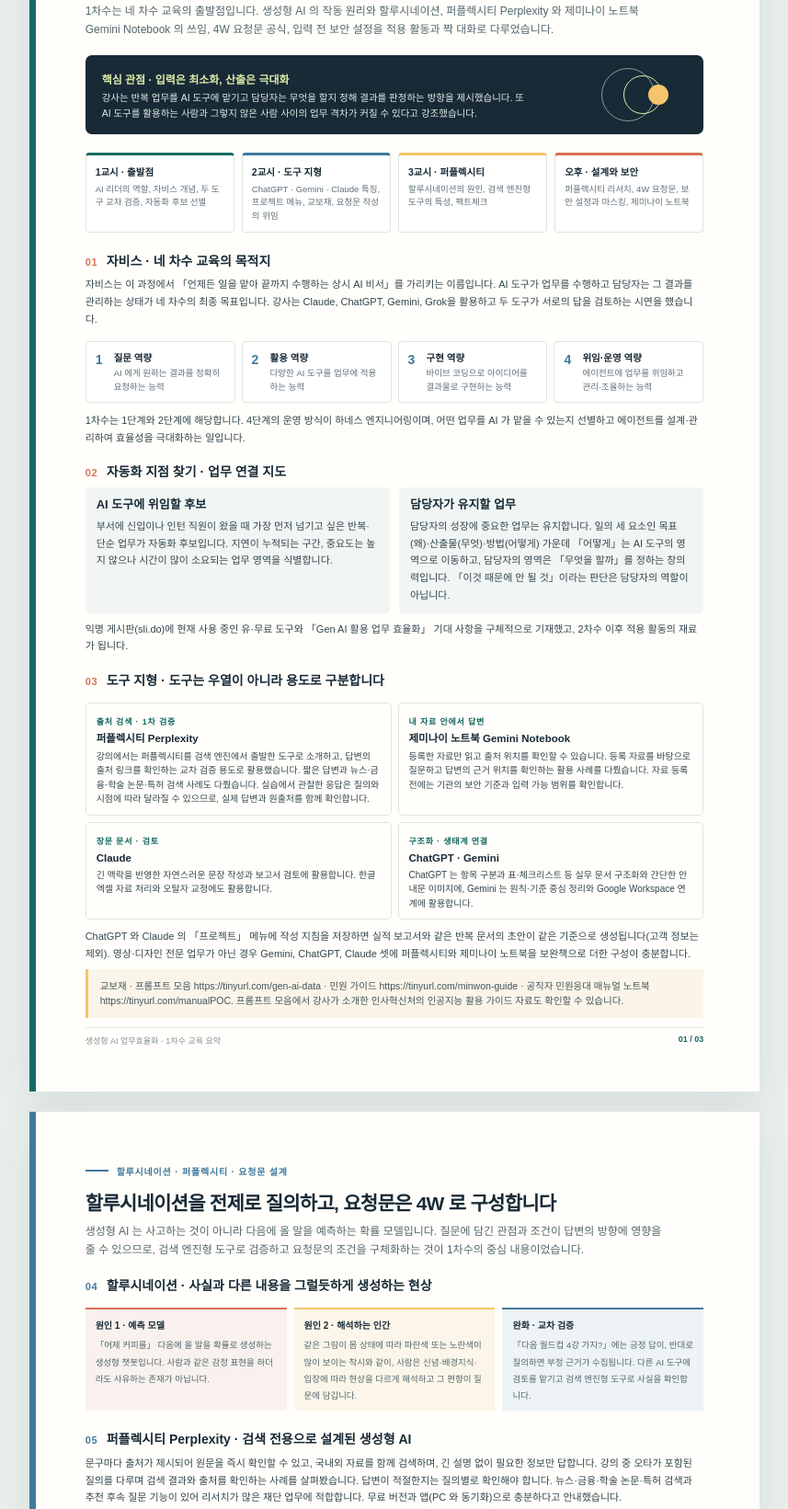
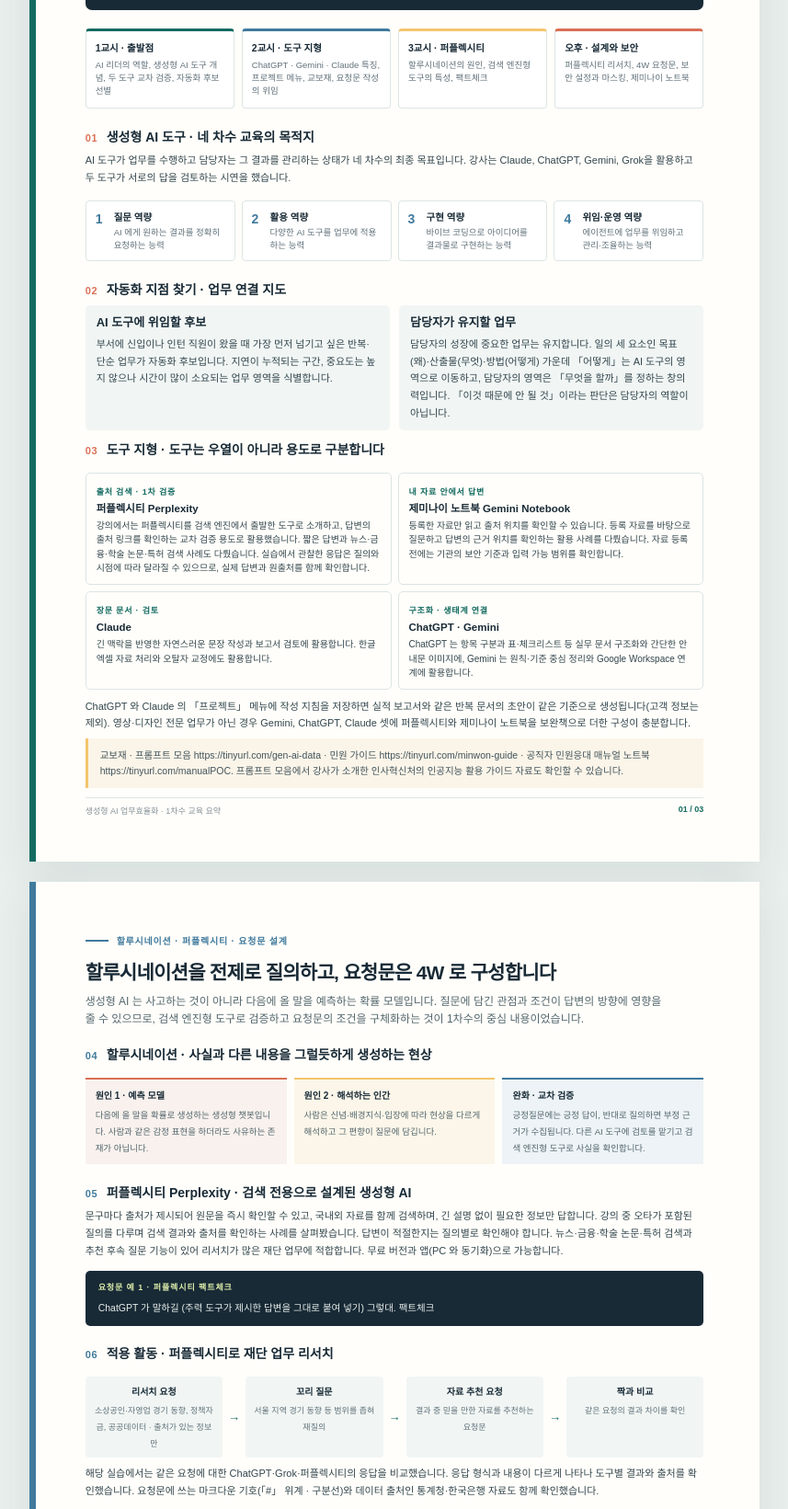
Before and after one commit to insolutionlab/sinbo-day1-summary, a plain HTML site: page index.html in a window 1280 px wide. Shown: the part 257-1898 px from the top of the page at 92% size, without its empty margins (211-1068 px from the left). Drawn offline with Linux system fonts and the light colour scheme.

Commit message:
html 게시 · 생성형 AI 업무효율화 1차수 | 교육 요약 웹교재

```diff
--- a/index.html
+++ b/index.html
@@ -119,8 +119,6 @@
   <main>
     <article class="sheet">
       <div class="eyebrow">서울신용보증재단 · AI 핵심인재 실무 표준화 · 1차수 교육 요약</div>
-      <span class="kicker" style="margin-top:16px">생성형 AI 업무효율화 8H</span>
-      <h1>AI 리더가 1차수에서 배운 것<br>도구의 쓰임을 구분하고 요청문을 설계합니다</h1>
       <p class="byline">강사 이소민</p>
       <p class="lead">1차수는 네 차수 교육의 출발점입니다. 생성형 AI 의 작동 원리와 할루시네이션, 퍼플렉시티 Perplexity 와 제미나이 노트북 Gemini Notebook 의 쓰임, 4W 요청문 공식, 입력 전 보안 설정을 적용 활동과 짝 대화로 다루었습니다.</p>
 
@@ -133,21 +131,20 @@
       </div>
 
       <div class="flow" aria-label="1차수 수업 흐름">
-        <div class="flow-item"><b>1교시 · 출발점</b><span>AI 리더의 역할, 자비스 개념, 두 도구 교차 검증, 자동화 후보 선별</span></div>
+        <div class="flow-item"><b>1교시 · 출발점</b><span>AI 리더의 역할, 생성형 AI 도구 개념, 두 도구 교차 검증, 자동화 후보 선별</span></div>
         <div class="flow-item"><b>2교시 · 도구 지형</b><span>ChatGPT · Gemini · Claude 특징, 프로젝트 메뉴, 교보재, 요청문 작성의 위임</span></div>
         <div class="flow-item"><b>3교시 · 퍼플렉시티</b><span>할루시네이션의 원인, 검색 엔진형 도구의 특성, 팩트체크</span></div>
         <div class="flow-item"><b>오후 · 설계와 보안</b><span>퍼플렉시티 리서치, 4W 요청문, 보안 설정과 마스킹, 제미나이 노트북</span></div>
       </div>
 
-      <div class="section-head"><span class="index">01</span><h3>자비스 · 네 차수 교육의 목적지</h3></div>
-      <p>자비스는 이 과정에서 「언제든 일을 맡아 끝까지 수행하는 상시 AI 비서」를 가리키는 이름입니다. AI 도구가 업무를 수행하고 담당자는 그 결과를 관리하는 상태가 네 차수의 최종 목표입니다. 강사는 Claude, ChatGPT, Gemini, Grok을 활용하고 두 도구가 서로의 답을 검토하는 시연을 했습니다.</p>
+      <div class="section-head"><span class="index">01</span><h3>생성형 AI 도구 · 네 차수 교육의 목적지</h3></div>
+      <p>AI 도구가 업무를 수행하고 담당자는 그 결과를 관리하는 상태가 네 차수의 최종 목표입니다. 강사는 Claude, ChatGPT, Gemini, Grok을 활용하고 두 도구가 서로의 답을 검토하는 시연을 했습니다.</p>
       <div class="steps" aria-label="AI 시대 핵심 역량 4단계">
         <div><span class="num">1</span><b>질문 역량</b><span>AI 에게 원하는 결과를 정확히 요청하는 능력</span></div>
         <div><span class="num">2</span><b>활용 역량</b><span>다양한 AI 도구를 업무에 적용하는 능력</span></div>
         <div><span class="num">3</span><b>구현 역량</b><span>바이브 코딩으로 아이디어를 결과물로 구현하는 능력</span></div>
         <div><span class="num">4</span><b>위임·운영 역량</b><span>에이전트에 업무를 위임하고 관리·조율하는 능력</span></div>
       </div>
-      <p>1차수는 1단계와 2단계에 해당합니다. 4단계의 운영 방식이 하네스 엔지니어링이며, 어떤 업무를 AI 가 맡을 수 있는지 선별하고 에이전트를 설계·관리하여 효율성을 극대화하는 일입니다.</p>
 
       <div class="section-head"><span class="index">02</span><h3>자동화 지점 찾기 · 업무 연결 지도</h3></div>
       <div class="two-col">
@@ -160,7 +157,6 @@
           <p>담당자의 성장에 중요한 업무는 유지합니다. 일의 세 요소인 목표(왜)·산출물(무엇)·방법(어떻게) 가운데 「어떻게」는 AI 도구의 영역으로 이동하고, 담당자의 영역은 「무엇을 할까」를 정하는 창의력입니다. 「이것 때문에 안 될 것」이라는 판단은 담당자의 역할이 아닙니다.</p>
         </div>
       </div>
-      <p style="margin-top:8px">익명 게시판(sli.do)에 현재 사용 중인 유·무료 도구와 「Gen AI 활용 업무 효율화」 기대 사항을 구체적으로 기재했고, 2차수 이후 적용 활동의 재료가 됩니다.</p>
 
       <div class="section-head"><span class="index">03</span><h3>도구 지형 · 도구는 우열이 아니라 용도로 구분합니다</h3></div>
       <div class="tool-map">
@@ -181,13 +177,13 @@
 
       <div class="section-head"><span class="index" style="color:var(--blue)">04</span><h3>할루시네이션 · 사실과 다른 내용을 그럴듯하게 생성하는 현상</h3></div>
       <div class="risk-grid">
-        <div><b>원인 1 · 예측 모델</b><span>「어제 커피를」 다음에 올 말을 확률로 생성하는 생성형 챗봇입니다. 사람과 같은 감정 표현을 하더라도 사유하는 존재가 아닙니다.</span></div>
-        <div><b>원인 2 · 해석하는 인간</b><span>같은 그림이 몸 상태에 따라 파란색 또는 노란색이 많이 보이는 착시와 같이, 사람은 신념·배경지식·입장에 따라 현상을 다르게 해석하고 그 편향이 질문에 담깁니다.</span></div>
-        <div><b>완화 · 교차 검증</b><span>「다음 월드컵 4강 가지?」에는 긍정 답이, 반대로 질의하면 부정 근거가 수집됩니다. 다른 AI 도구에 검토를 맡기고 검색 엔진형 도구로 사실을 확인합니다.</span></div>
+        <div><b>원인 1 · 예측 모델</b><span>다음에 올 말을 확률로 생성하는 생성형 챗봇입니다. 사람과 같은 감정 표현을 하더라도 사유하는 존재가 아닙니다.</span></div>
+        <div><b>원인 2 · 해석하는 인간</b><span>사람은 신념·배경지식·입장에 따라 현상을 다르게 해석하고 그 편향이 질문에 담깁니다.</span></div>
+        <div><b>완화 · 교차 검증</b><span>긍정질문에는 긍정 답이, 반대로 질의하면 부정 근거가 수집됩니다. 다른 AI 도구에 검토를 맡기고 검색 엔진형 도구로 사실을 확인합니다.</span></div>
       </div>
 
       <div class="section-head"><span class="index" style="color:var(--blue)">05</span><h3>퍼플렉시티 Perplexity · 검색 전용으로 설계된 생성형 AI</h3></div>
-      <p>문구마다 출처가 제시되어 원문을 즉시 확인할 수 있고, 국내외 자료를 함께 검색하며, 긴 설명 없이 필요한 정보만 답합니다. 강의 중 오타가 포함된 질의를 다루며 검색 결과와 출처를 확인하는 사례를 살펴봤습니다. 답변이 적절한지는 질의별로 확인해야 합니다. 뉴스·금융·학술 논문·특허 검색과 추천 후속 질문 기능이 있어 리서치가 많은 재단 업무에 적합합니다. 무료 버전과 앱(PC 와 동기화)으로 충분하다고 안내했습니다.</p>
+      <p>문구마다 출처가 제시되어 원문을 즉시 확인할 수 있고, 국내외 자료를 함께 검색하며, 긴 설명 없이 필요한 정보만 답합니다. 강의 중 오타가 포함된 질의를 다루며 검색 결과와 출처를 확인하는 사례를 살펴봤습니다. 답변이 적절한지는 질의별로 확인해야 합니다. 뉴스·금융·학술 논문·특허 검색과 추천 후속 질문 기능이 있어 리서치가 많은 재단 업무에 적합합니다. 무료 버전과 앱(PC 와 동기화)으로 가능합니다.</p>
       <div class="prompt">
         <span class="prompt-label">요청문 예 1 · 퍼플렉시티 팩트체크</span>
         <p>ChatGPT 가 말하길 (주력 도구가 제시한 답변을 그대로 붙여 넣기) 그렇대. 팩트체크</p>
@@ -229,7 +225,7 @@
     </article>
 
     <article class="sheet">
-      <div class="eyebrow" style="color:var(--coral)">보안 · 제미나이 노트북 · 다음 차수</div>
+      <div class="eyebrow" style="color:var(--coral)">보안 · 제미나이 노트북</div>
       <h2 style="margin-top:14px">입력 전 보안을 확인하고, 자료가 정해진 일은 제미나이 노트북에 맡깁니다</h2>
       <p class="lead">강사는 재단이 고객 금융 정보를 다루는 만큼 입력 전 보안 설정과 비식별 습관을 확인해야 한다고 강조했습니다.</p>
 
@@ -268,11 +264,9 @@
       <div class="section-head"><span class="index">11</span><h3>다음 차수 예고</h3></div>
       <div class="risk-grid">
         <div><b>2차수 · 데이터 분석</b><span>이상치와 결측치의 처리 방법만 담당자가 결정하고 전처리는 도구가 수행합니다. 공공데이터 크롤링, 대시보드와 HTML 보고서 제작(바이브 코딩 맛보기). 분석할 데이터셋을 익명 게시판에 기재합니다.</span></div>
-        <div><b>3차수 · 바이브 코딩</b><span>다른 강사가 진행합니다. 자비스 설정과 에이전트 활용, ChatGPT 워크와 내장형 도구(Claude Code · Codex)를 다룹니다.</span></div>
+        <div><b>3차수 · 바이브 코딩</b><span>생성형 AI 도구를 에이전트 도구로 활용하는 방법을 학습합니다.</span></div>
         <div><b>4차수 · 사내 LLM</b><span>재단 전용 LLM 으로 내부 보안망 안에서 에이전트를 운영하는 방법, 하네스 엔지니어링 관점의 위임과 관리를 다룹니다.</span></div>
       </div>
-      <div class="callout" style="border-color:var(--coral);background:#f9efeb">도구 사용법은 금방 낡으므로 암기 대상이 아닙니다. 「무엇을 할까」를 정하고, 요청문의 조건을 구체화하고, 입력 전 보안을 확인하고, 다른 도구와 등록한 자료로 검증하는 네 가지가 1차수의 기준입니다. 모르는 것은 AI 도구에 직접 질의합니다.</div>
-      <p class="source-note">자료 기준: 1차수 교육 녹음 기록 다섯과 강의안 「생성형_AI_업무효율화_8h_20261027」 208장. 수강생 개인 발언과 신상은 기재하지 않았습니다.</p>
       <div class="footer"><span>생성형 AI 업무효율화 · 1차수 교육 요약</span><span class="page-no" style="color:var(--coral)">03 / 03</span></div>
     </article>
   </main>
```
